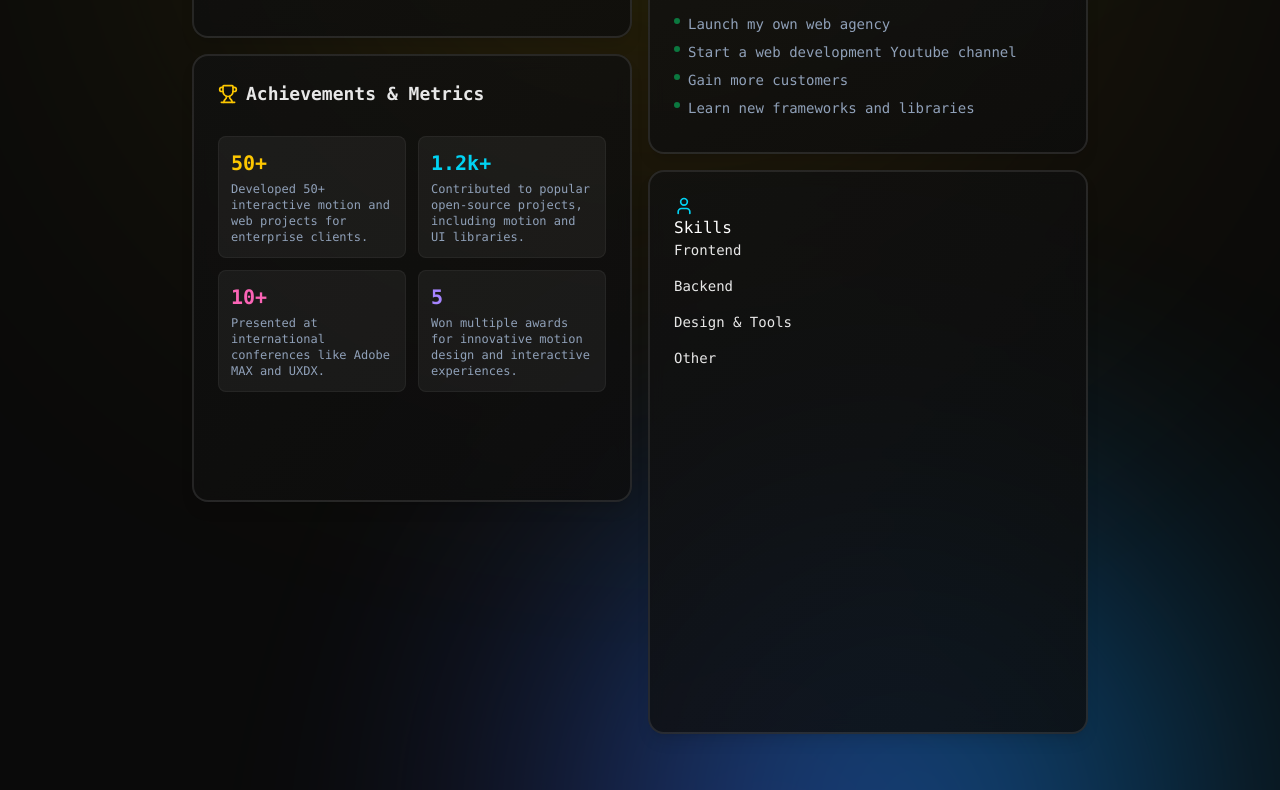
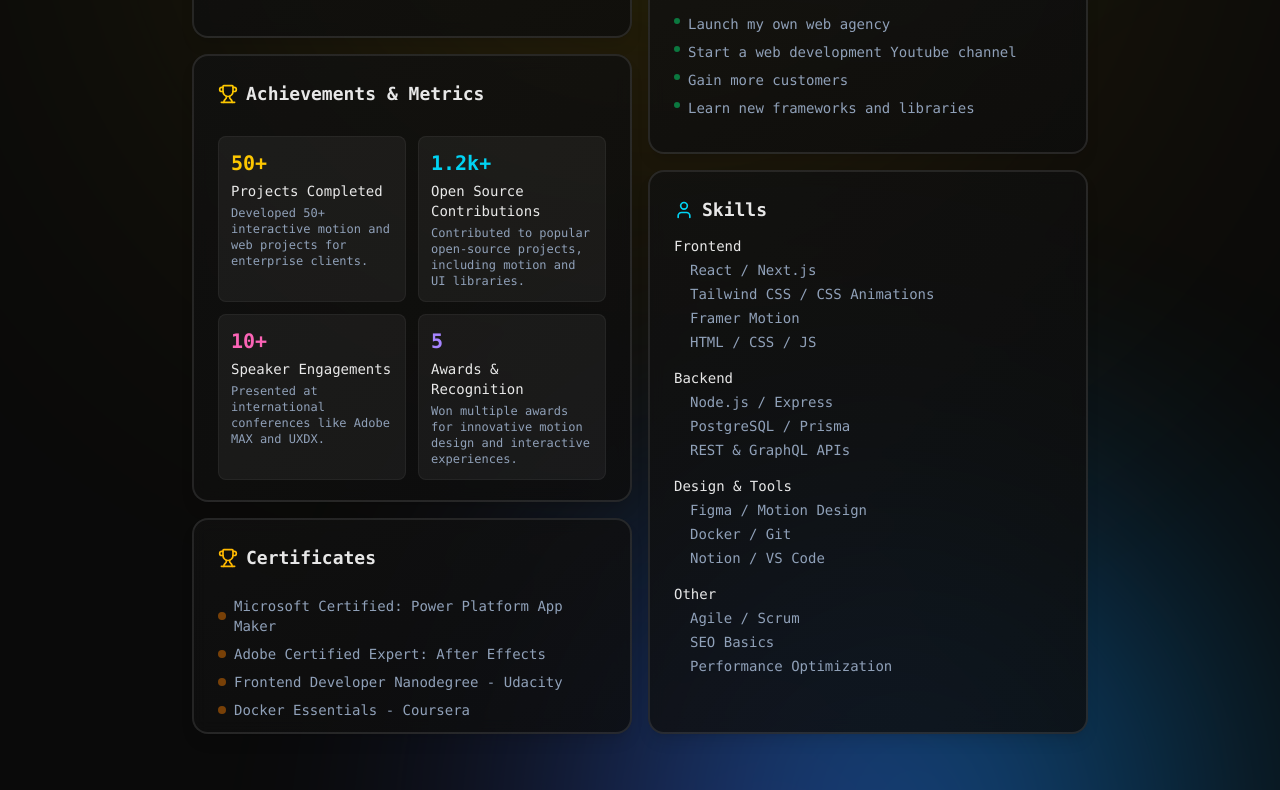
Before and after one commit to aritra0085/portfolioN, a React (Vite) app: page / in a window 1280 px wide. Shown: the part 1278-2068 px from the top of the page. Built offline with nearby package versions, Linux system fonts and the light colour scheme.

Commit message:
project almost done

```diff
--- a/src/App.jsx
+++ b/src/App.jsx
@@ -121,11 +121,10 @@ function App() {
                   {/*  */}
 
                   <div className="absolute inset-0 bg-black/40 opacity-0 group-hover:opacity-100 transition-opacity duration-300 flex items-center justify-center">
-                  <buttton
-                   className="gradient-btn">
+                  <button className="gradient-btn">
                     Open Project
-                    <ExternalLink size={14}/>
-                  </buttton>
+                    <ExternalLink size={14} />
+                  </button>
                   </div>
                 </motion.div>
               ))}
@@ -277,7 +276,7 @@ function App() {
                     }`}>
                     {ach.value}
                   </span>
-                  <h3 className="mt-1 font-medium text-white/90">{ach.name}</h3>
+                  <h3 className="mt-1 font-medium text-white/90">{ach.title}</h3>
                   <p className="mt-1 text-slate-400 text-xs leading-sung">
                     {ach.desc}
                   </p>
@@ -288,7 +287,7 @@ function App() {
 
           <motion.div variants={itemVariants}
           className="card card-cyan row-span-5 flex flex-col overflow-hidden">
-            <h2>
+            <h2 className="section-title">
               <User size={20}
               className="text-cyan-400"/>
               <span>Skills</span>
@@ -297,10 +296,37 @@ function App() {
               {skills.map((group, i) => (
                 <li key={i} className="space-y-3">
                   <span className="font-medium text-white/90">
-                  {group.category}</span>
+                    {group.category}
+                  </span>
+                  <ul className="ml-4 space-y-1">
+                    {group.skills.map((skill, j) => (
+                      <li key={j}
+                      className="hover-item mt-1">
+                        {skill}
+                      </li>
+                    ))}
+                  </ul>
                 </li>
               ))}
             </ul>
+          </motion.div>
+
+          <motion.div
+              variants={itemVariants}
+              className="card card-orange row-span-2 flex flex-col gap-3 overflow-hidden"
+            >
+              <h2 className="section-title">
+                <Trophy size={20} className="text-amber-400" />
+                <span>Certificates</span>
+              </h2>
+              <ul className="space-y-2 text-sm text-slate-400">
+                {certificates?.map((cert, i) => (
+                  <li key={i} className="group flex items-center gap-2">
+                    <span className="bullet w-2 h-2 rounded-full bg-amber-600/50 group-hover:bg-amber-400"></span>
+                    <span>{cert}</span>
+                  </li>
+                ))}
+              </ul>
           </motion.div>
         </motion.main>
       </div>
```
